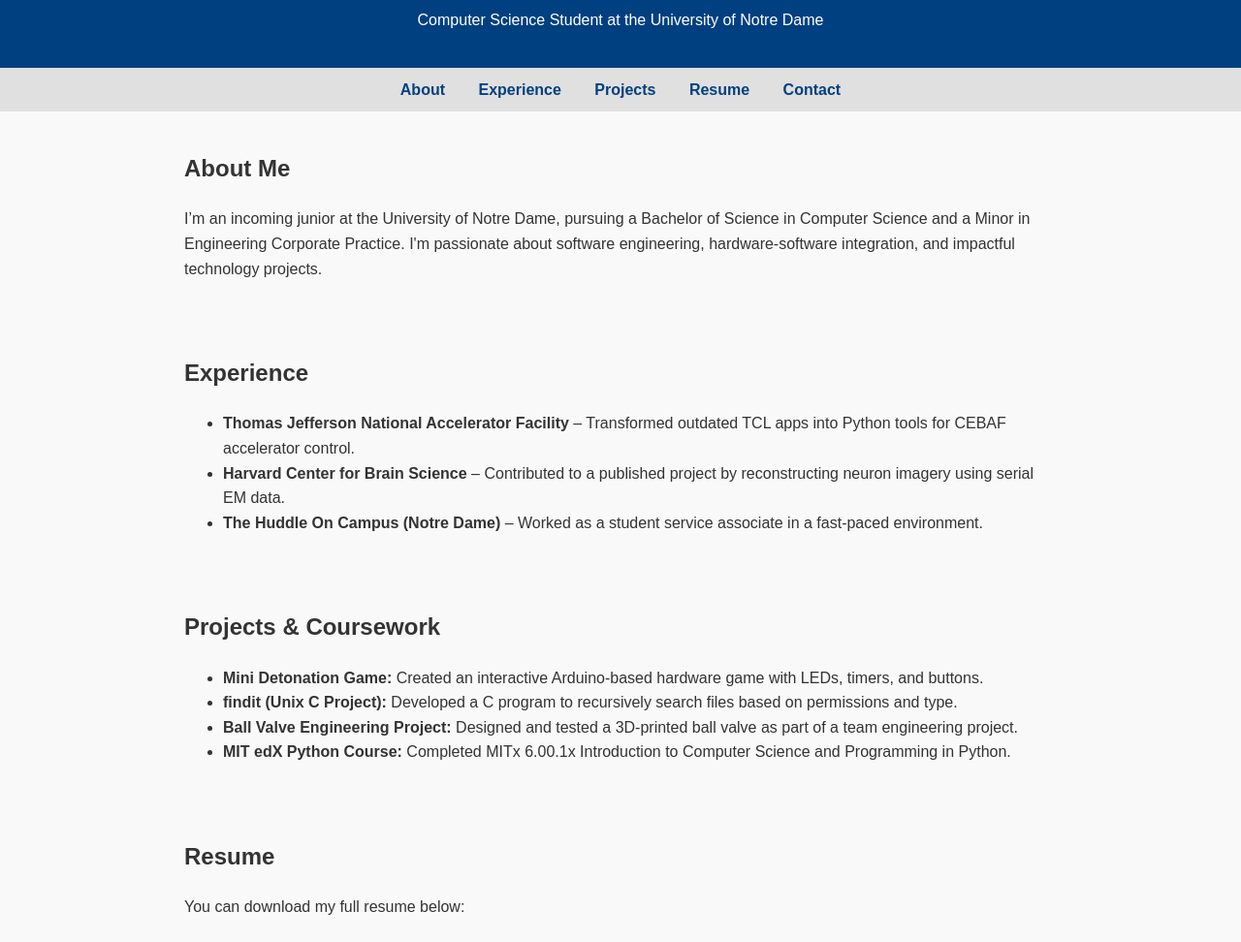
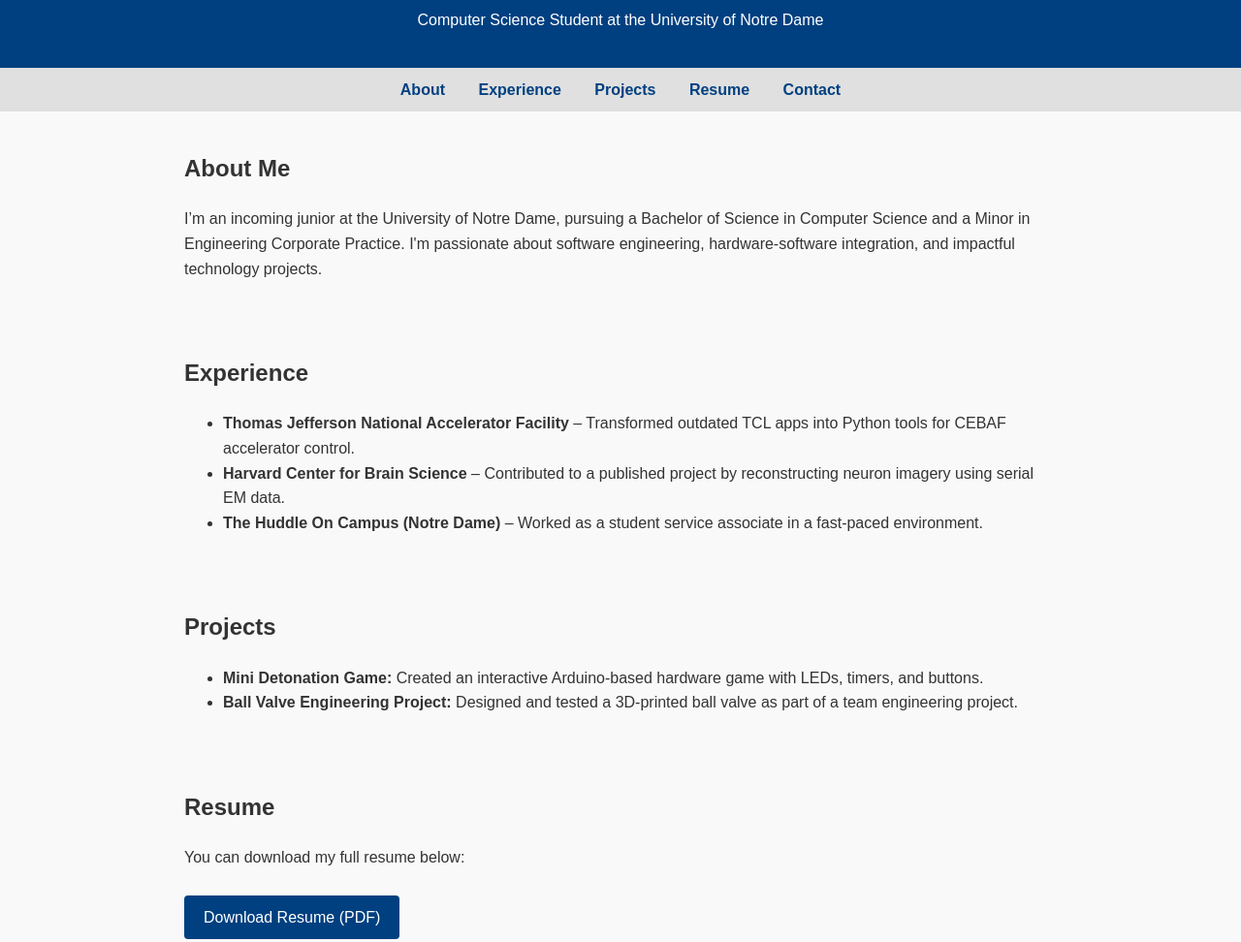
Before and after one commit to apicardo316/arvinpicardo.github.io, a plain HTML site: page index.html in a window 1280 px wide. Shown: the part 106-1078 px from the top of the page at 97% size. Drawn offline with Linux system fonts and the light colour scheme.

Commit message:
Update index.html

```diff
--- a/index.html
+++ b/index.html
@@ -45,12 +45,10 @@
 </section>
 
 <section id="projects">
-    <h2>Projects & Coursework</h2>
+    <h2>Projects</h2>
     <ul>
         <li><strong>Mini Detonation Game:</strong> Created an interactive Arduino-based hardware game with LEDs, timers, and buttons.</li>
-        <li><strong>findit (Unix C Project):</strong> Developed a C program to recursively search files based on permissions and type.</li>
         <li><strong>Ball Valve Engineering Project:</strong> Designed and tested a 3D-printed ball valve as part of a team engineering project.</li>
-        <li><strong>MIT edX Python Course:</strong> Completed MITx 6.00.1x Introduction to Computer Science and Programming in Python.</li>
     </ul>
 </section>
 
```
